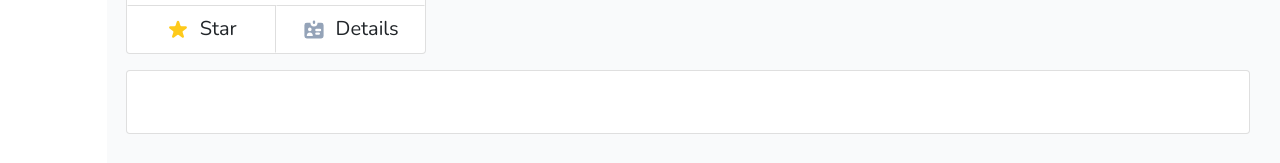
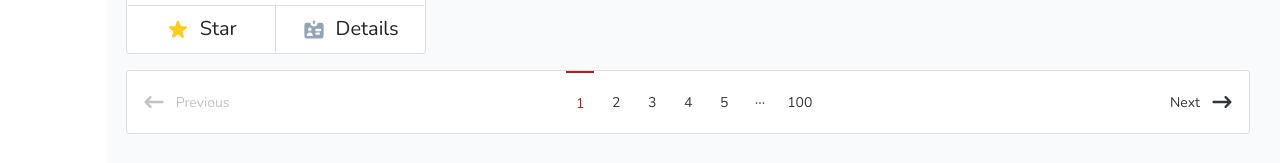
Before and after one commit to korirdesmond/pokedex-client, a Vue app: page / in a window 1280 px wide. Shown: the part 1625-1788 px from the top of the page. Built offline with nearby package versions, Linux system fonts and the light colour scheme.

Commit message:
Desing pagination

```diff
--- a/package.json
+++ b/package.json
@@ -30,6 +30,7 @@
     "eslint": "^6.7.2",
     "eslint-plugin-prettier": "^3.3.1",
     "eslint-plugin-vue": "^7.0.0",
+    "naive-ui": "^2.24.1",
     "prettier": "^2.2.1",
     "sass": "^1.48.0",
     "sass-loader": "10.1.1",
--- a/src/components/StatsCard.vue
+++ b/src/components/StatsCard.vue
@@ -18,7 +18,6 @@ export default defineComponent({
     value: Number,
   },
   setup(props): any {
-    console.log("pop", props);
     return { props };
   },
 });
--- a/src/views/Dashboard.vue
+++ b/src/views/Dashboard.vue
@@ -21,7 +21,16 @@
         <PokemonCard />
       </div>
 
-      <div class="card pagination-container"></div>
+      <div class="card pagination-container">
+        <n-pagination v-model:page="page" :page-count="100" :page-slot="7">
+          <template #prev
+            ><ArrowNarrowLeftIcon class="arrow-left-icon" />Previous</template
+          >
+          <template #next
+            >Next <ArrowNarrowRightIcon class="arrow-right-icon"
+          /></template>
+        </n-pagination>
+      </div>
     </div>
   </div>
 </template>
@@ -30,18 +39,26 @@
 import { ref } from "vue";
 import StatsCard from "@/components/StatsCard.vue";
 import PokemonCard from "@/components/PokemonCard.vue";
+import { NPagination } from "naive-ui";
+import {
+  ArrowNarrowLeftIcon,
+  ArrowNarrowRightIcon,
+} from "@heroicons/vue/solid";
 
 export default {
   name: "Dashboard",
   components: {
     StatsCard,
     PokemonCard,
+    NPagination,
+    ArrowNarrowLeftIcon,
+    ArrowNarrowRightIcon,
   },
   setup() {
     const pokemonStats = ref(100);
-    const pageOfItems = ref([]);
+    const page = ref(1);
 
-    return { pokemonStats };
+    return { pokemonStats, page };
   },
 };
 </script>
@@ -72,5 +89,48 @@ export default {
   width: 100%;
   height: 4rem;
   margin-bottom: 2rem;
+  padding: 0px 10px;
+}
+
+.n-pagination {
+  width: 100%;
+  height: 100%;
+  display: flex;
+  justify-content: center;
+  align-items: center;
+  position: relative;
+}
+
+.n-pagination-item:first-child {
+  position: absolute;
+  left: 0;
+}
+
+.n-pagination-item:last-child {
+  position: absolute;
+  right: 0;
+}
+
+.n-pagination-item--active {
+  color: $cl-brand-red !important;
+  height: 100% !important;
+  border-bottom: none !important;
+  border-right: none !important;
+  border-left: none !important;
+  border-top-color: $cl-brand-red !important;
+  border-top-width: 2px !important;
+  border-radius: 0px !important;
+}
+
+.arrow-left-icon {
+  width: 24px;
+  height: 24px;
+  margin-right: 10px;
+}
+
+.arrow-right-icon {
+  width: 24px;
+  height: 24px;
+  margin-left: 10px;
 }
 </style>
```
Also changed, not shown: 1 other file (tests, documents, lock files or other folders).
